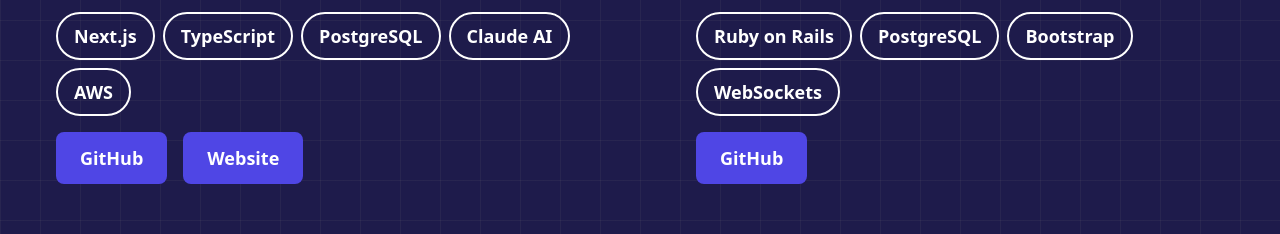
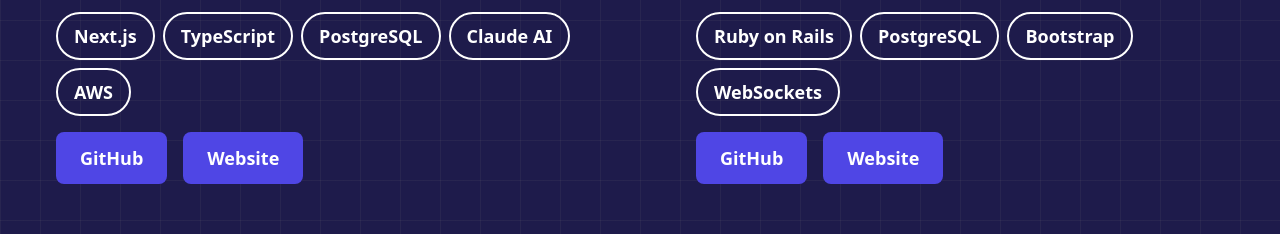
Before and after one commit to davidnoq/portfolio, a React (Create React App) app: page / in a window 1280 px wide. Shown: the part 2660-2894 px from the top of the page. Built offline with nearby package versions, Linux system fonts and the light colour scheme.

Commit message:
update bitewheels website

```diff
--- a/src/App.js
+++ b/src/App.js
@@ -367,6 +367,14 @@
                 >
                   GitHub
                 </a>
+                <a
+                  href="https://bitewheels-21c265e6fcda.herokuapp.com/"
+                  target="_blank"
+                  rel="noopener noreferrer"
+                  className="project-link px-6 py-3 bg-indigo-600 text-white text-lg font-bold rounded-lg hover:bg-blue-400 transition"
+                >
+                  Website
+                </a>
               </div>
             </div>
           </motion.div>
```
